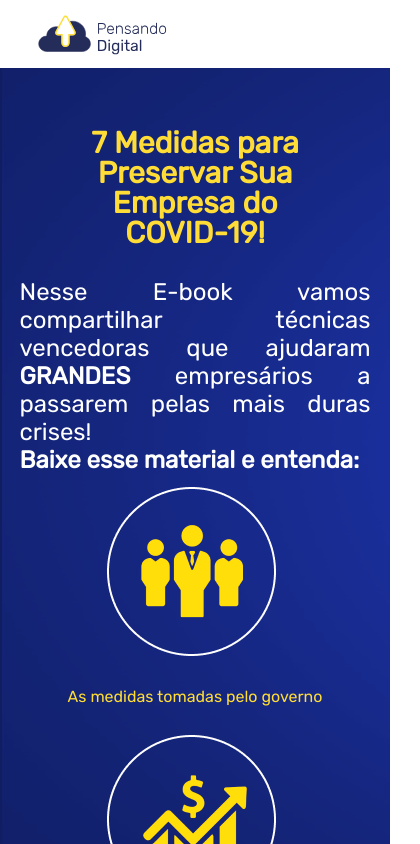
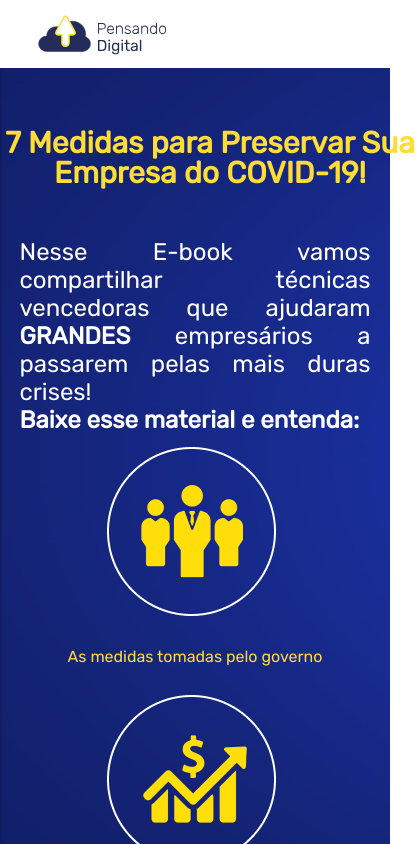
Before and after one commit to glaubermag/ebook-landing-page, a React (Create React App) app: page / in a window 390 px wide. Shown: the top 844 px of the page, 420 px wide, since content can reach past the window. Built offline with nearby package versions, Linux system fonts and the light colour scheme.

Commit message:
Update style.css

```diff
--- a/src/components/style.css
+++ b/src/components/style.css
@@ -162,7 +162,7 @@ margin-right: 15%;
     .section-two {
         width: 100%;
         display: flex;
-justify-content: center;
+        justify-content: center;
     }
 
     .rodape {
@@ -193,8 +193,8 @@ justify-content: center;
         margin: auto;
 
         margin-top: 60px;
-        margin-bottom: 60px;
-        width: 8em;
+        margin-bottom: 20px;
+        width: 14em;
         height: 3em;
         }
 
```
